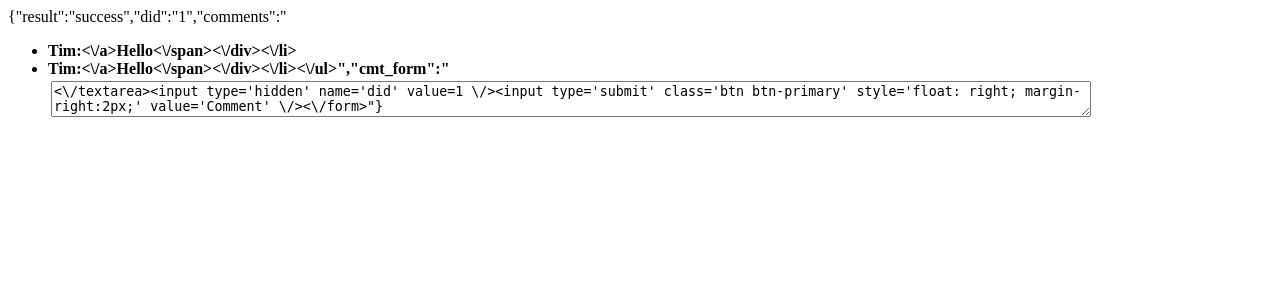
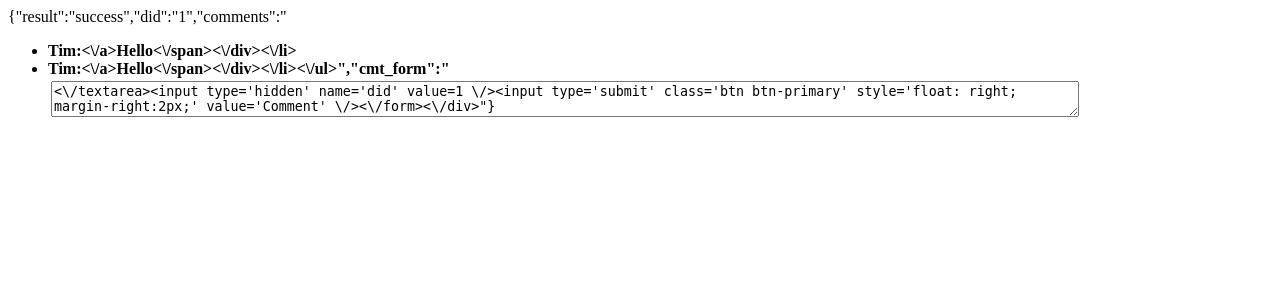
Before and after one commit to mc4785/dbprj, a PHP site: page /getcomments.php?did=1 in a window 1280 px wide. Shown: the top 300 px of the page. Run offline with PHP 8.4, Linux system fonts and the light colour scheme; the visitor is signed in with stand-in values (Sample User, id 1); data comes from the database, SQL or seed files in the repository; data that the repository does not hold is empty; a stand-in replaces the project's code that opens the database connection.

Commit message:
modify getcomments.php

```diff
--- a/getcomments.php
+++ b/getcomments.php
@@ -22,9 +22,9 @@ if($_SESSION['uname']!=null){
     $s .= "</ul>";
     //error_log($s);
 
-    $cmt_form = "<form method='post' class='cmt-form'><textarea name='content' style='width:85%; margin: 3px 2px 2px 3px;'></textarea>";
+    $cmt_form = "<div class='row' style='margin-right: 0px; margin-left: 0px;'><form method='post' class='cmt-form'><textarea name='content' style='width:84%; margin: 3px 2px 2px 3px;'></textarea>";
     $cmt_form .= sprintf("<input type='hidden' name='did' value=%d />", $_GET["did"]);
-    $cmt_form .= "<input type='submit' class='btn btn-primary' style='float: right; margin-right:2px;' value='Comment' /></form>";
+    $cmt_form .= "<input type='submit' class='btn btn-primary' style='float: right; margin-right:2px;' value='Comment' /></form></div>";
     //error_log($cmt_form);
 
     $json_arr = array("result"=>"success", "did"=>$_GET["did"], "comments"=>$s, "cmt_form"=>$cmt_form);
```
